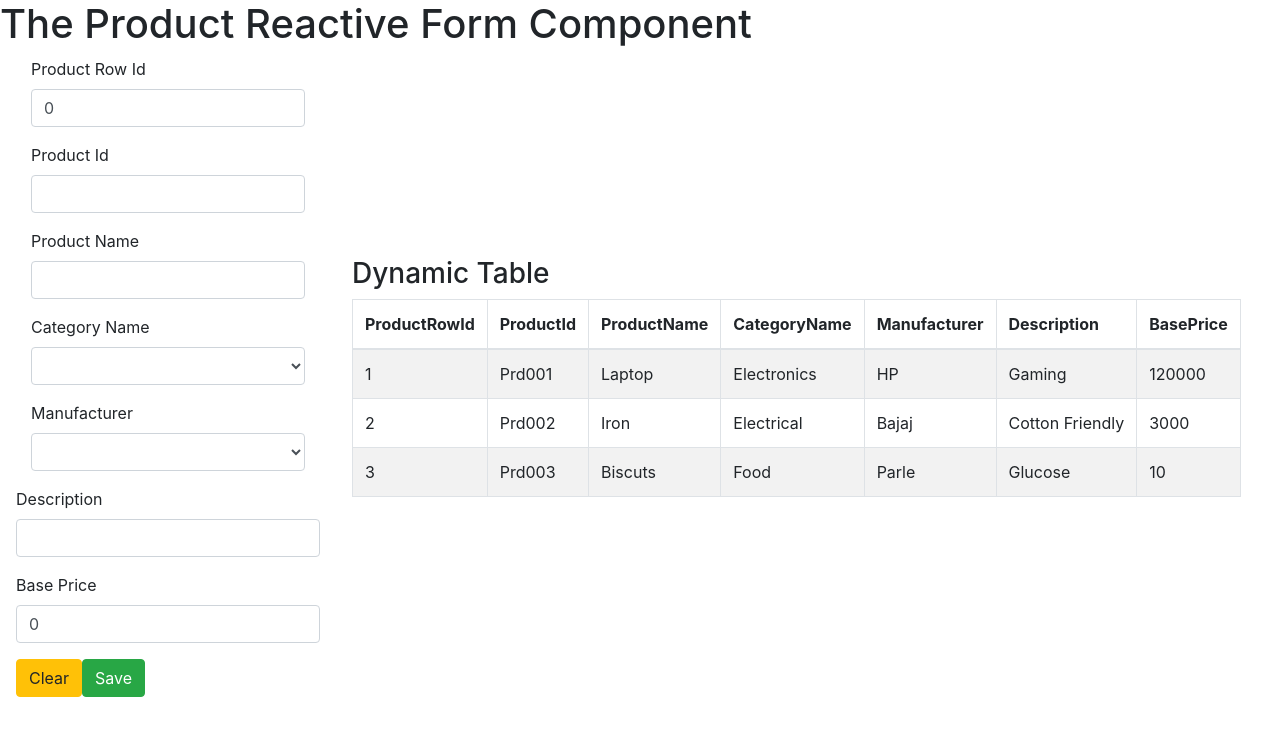
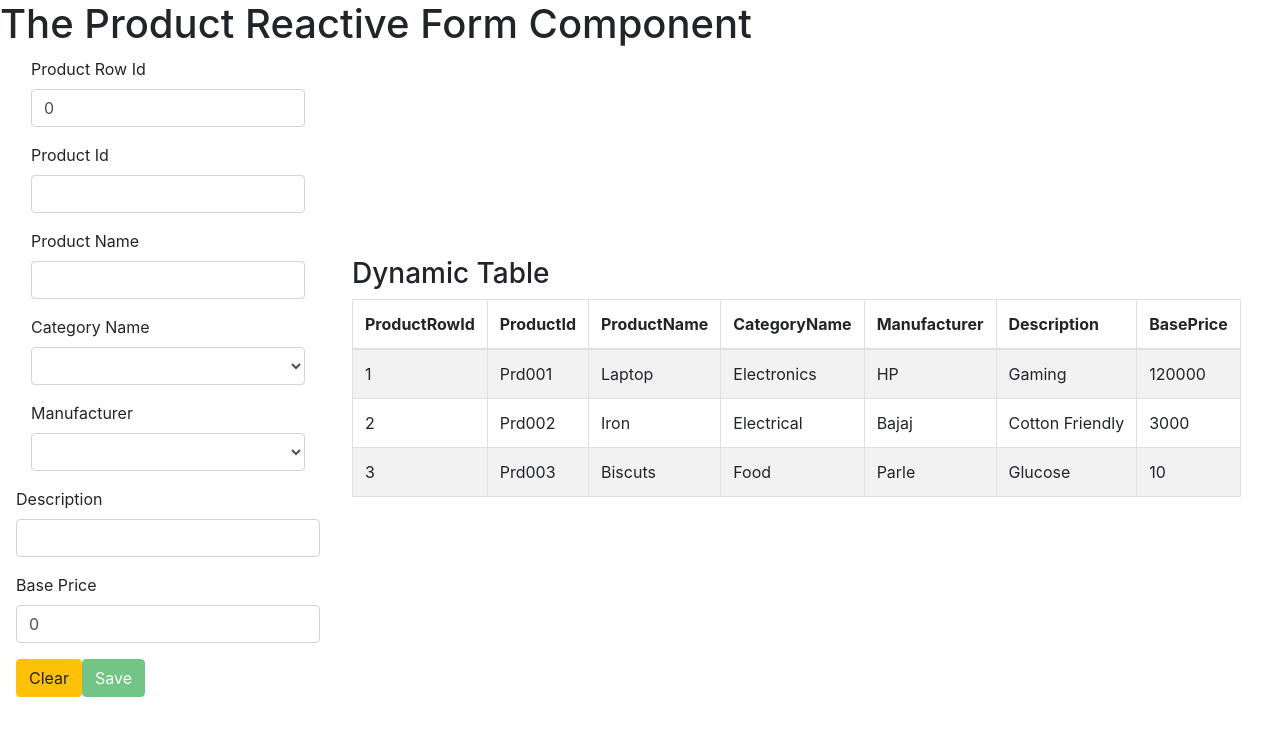
Before and after one commit to tavisca-vnagaraju/angular-august-training, an Angular app: page / in a window 1280 px wide. Shown: the top 736 px of the page. Built offline with nearby package versions, Linux system fonts and the light colour scheme.

Commit message:
day4  Ex3 and Ex4

```diff
--- a/src/app/components/productformcomponent/app.productform.component.ts
+++ b/src/app/components/productformcomponent/app.productform.component.ts
@@ -35,19 +35,19 @@ export class ProductFormComponent implements OnInit {
   // affor to write in ctor e.g. External Service calls
   ngOnInit(): void {
     this.products  =  this.logic.getProducts();
-    console.log(JSON.stringify(this.products));
+
     // read properties from product object
     for (const p of Object.keys(this.product)) {
        this.columnHeaders.push(p);
     }
-    console.log(JSON.stringify(this.columnHeaders));
+
   }
   clear(): void {
     this.product = new Product(0, '', '', '', '', '', 0);
   }
   save(): void {
     this.products = this.logic.addProduct(this.product);
-    console.log(JSON.stringify(this.products));
+
   }
   getSelectedProduct(event): void {
      this.product = Object.assign({}, event);
--- /dev/null
+++ b/src/app/components/productreactiveformcomponent/app.duplicateProduct.validator.ts
@@ -0,0 +1,22 @@
+import {AbstractControl} from '@angular/forms';
+import {Product} from "./../../model/app.product.model";
+import {Logic} from './../../model/logic';
+
+export class DuplicateProductValidator{
+
+    static checkDuplicateProduct(control: AbstractControl):any{
+        let products: Array<Product>;
+        let logic: Logic;
+        const value = control.value;
+        products = new Array<Product>();
+        logic = new Logic();
+        products  =  logic.getProducts();
+
+        for(let i=0;i<products.length;i++){
+          if(value==products[i].ProductId)
+            return {Duplicate: false}
+
+        }
+        return null;
+    }
+}
--- a/src/app/components/productreactiveformcomponent/app.productreactiveform.component.ts
+++ b/src/app/components/productreactiveformcomponent/app.productreactiveform.component.ts
@@ -4,6 +4,7 @@ import {Product} from '../../model/app.product.model';
 import {Logic} from '../../model/logic';
 import {Manufacturers, Categories} from '../../model/app.constants';
 import {CustomValidator} from './app.custom.validator';
+import { DuplicateProductValidator } from './app.duplicateProduct.validator';
 
 @Component({
   selector: 'app-productreactiveform-component',
@@ -39,12 +40,30 @@ export class ProductReactiveFormComponent implements OnInit {
           Validators.pattern('[0-9]*'),
           CustomValidator.CheckEven
         ])),
-       ProductId : new FormControl(this.product.ProductId),
-       ProductName : new FormControl(this.product.ProductName),
+       ProductId : new FormControl(this.product.ProductId,
+        Validators.compose([
+          Validators.required,
+          Validators.minLength(2),
+          Validators.maxLength(10),
+          DuplicateProductValidator.checkDuplicateProduct
+        ])),
+       ProductName : new FormControl(this.product.ProductName,
+        Validators.compose([
+          Validators.required,
+          Validators.pattern('[a-zA-Z0-9]*'),
+
+        ])),
        CategoryName : new FormControl(this.product.CategoryName),
        Manufacturer : new FormControl(this.product.Manufacturer),
-       Description : new FormControl(this.product.Description),
-       BasePrice : new FormControl(this.product.BasePrice)
+       Description : new FormControl(this.product.Description,
+        Validators.compose([
+        Validators.required,Validators.maxLength(50)
+        ])),
+       BasePrice : new FormControl(this.product.BasePrice,
+        Validators.compose([
+          Validators.required,
+          Validators.min(0),
+        ]))
     });
 
 
@@ -53,7 +72,7 @@ export class ProductReactiveFormComponent implements OnInit {
 
   ngOnInit(): void {
     this.products  =  this.logic.getProducts();
-    console.log(JSON.stringify(this.products));
+
     // read properties from product object
     for (const p of Object.keys(this.product)) {
        this.columnHeaders.push(p);
@@ -69,11 +88,14 @@ export class ProductReactiveFormComponent implements OnInit {
     // read the value posted from the FromGroup
     this.product = this.frmProduct.value;
     this.products = this.logic.addProduct(this.product);
-    console.log(JSON.stringify(this.products));
+
   }
   getSelectedProduct(event): void {
 
    this.product = Object.assign({}, event);
    this.frmProduct.setValue(this.product);
   }
+  getAllProducts():Array<Product>{
+    return this.products;
+  }
 }
--- a/src/app/components/productreactiveformcomponent/app.productreactiveform.view.html
+++ b/src/app/components/productreactiveformcomponent/app.productreactiveform.view.html
@@ -7,7 +7,7 @@
                     <div class="container">
                         <div class="form-group">
                             <label>Product Row Id</label>
-                            <input type="text" class="form-control" formControlName="ProductRowId" name="ProductRowId">
+                            <input type="text" class="form-control" formControlName="ProductRowId" name="ProductRowId" autocomplete="off">
                             <div class="alert alert-danger" *ngIf="frmProduct.controls.ProductRowId.dirty && !frmProduct.controls.ProductRowId.valid">
                                 <p *ngIf="frmProduct.controls.ProductRowId.errors.required">Product Row Id is required</p>
                                 <p *ngIf="frmProduct.controls.ProductRowId.errors.minlength">Product Row Id is min 2 dights</p>
@@ -18,11 +18,22 @@
                         </div>
                         <div class="form-group">
                             <label>Product Id</label>
-                            <input type="text" class="form-control" formControlName="ProductId" name="ProductId">
+                            <input type="text" class="form-control" formControlName="ProductId" name="ProductId" autocomplete="off">
+                            <div class="alert alert-danger" *ngIf="frmProduct.controls.ProductId.dirty && !frmProduct.controls.ProductId.valid">
+                                <p *ngIf="frmProduct.controls.ProductId.errors.required">Product Id is required</p>
+                                <p *ngIf="frmProduct.controls.ProductId.errors.minlength">Product Id is min 2 dights</p>
+                                <p *ngIf="frmProduct.controls.ProductId.errors.maxlength">Product Id can be max 10 digits</p>
+                                <p *ngIf="frmProduct.controls.ProductId.errors.pattern">Product Id must be numeric</p>
+                                <p *ngIf="!frmProduct.controls.ProductId.errors.Duplicate">Product Id must be Unique</p>
+                            </div>
                         </div>
                         <div class="form-group">
                             <label>Product Name</label>
-                            <input type="text" class="form-control" formControlName="ProductName" name="ProductName">
+                            <input type="text" class="form-control" formControlName="ProductName" name="ProductName" autocomplete="off">
+                            <div class="alert alert-danger" *ngIf="frmProduct.controls.ProductName.dirty && !frmProduct.controls.ProductName.valid">
+                                <p *ngIf="frmProduct.controls.ProductName.errors.required">Product Name is required</p>
+                                <p *ngIf="frmProduct.controls.ProductName.errors.pattern">Product Name must not contain special characters</p>
+                            </div>
                         </div>
                         <div class="form-group">
                             <label>Category Name</label>
@@ -39,11 +50,19 @@
                     </div>
                     <div class="form-group">
                         <label>Description</label>
-                        <input type="text" class="form-control" formControlName="Description" name="Description">
+                        <input type="text" class="form-control" formControlName="Description" name="Description" autocomplete="off">
+                        <div class="alert alert-danger" *ngIf="frmProduct.controls.Description.dirty && !frmProduct.controls.Description.valid">
+                            <p *ngIf="frmProduct.controls.Description.errors.required">Description is required</p>
+                            <p *ngIf="frmProduct.controls.Description.errors.maxlength">Description cannot be more than 50 characters</p>
+                        </div>
                     </div>
                     <div class="form-group">
                         <label>Base Price</label>
-                        <input type="text" class="form-control" formControlName="BasePrice" name="BasePrice">
+                        <input type="text" class="form-control" formControlName="BasePrice" name="BasePrice" autocomplete="off">
+                        <div class="alert alert-danger" *ngIf="frmProduct.controls.BasePrice.dirty && !frmProduct.controls.BasePrice.valid">
+                            <p *ngIf="frmProduct.controls.BasePrice.errors.required">BasePrice is required</p>
+                            <p *ngIf="frmProduct.controls.BasePrice.errors.min">BasePrice cannot be negative</p>
+                        </div>
                     </div>
                     <div class="form-group">
                         <input type="button" value="Clear" (click)="clear()" class="btn btn-warning">
```
Also changed, not shown: 1 other file (tests, documents, lock files or other folders).
